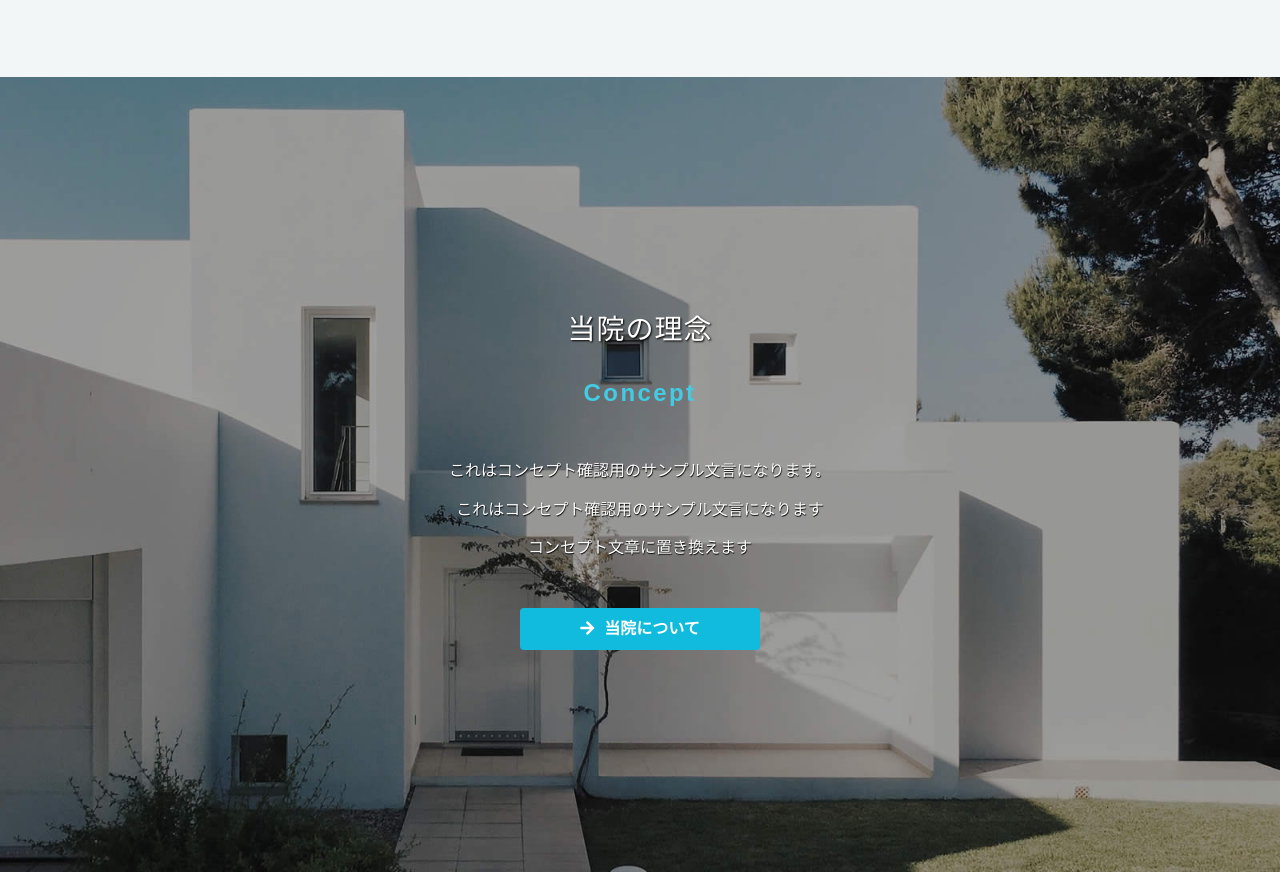
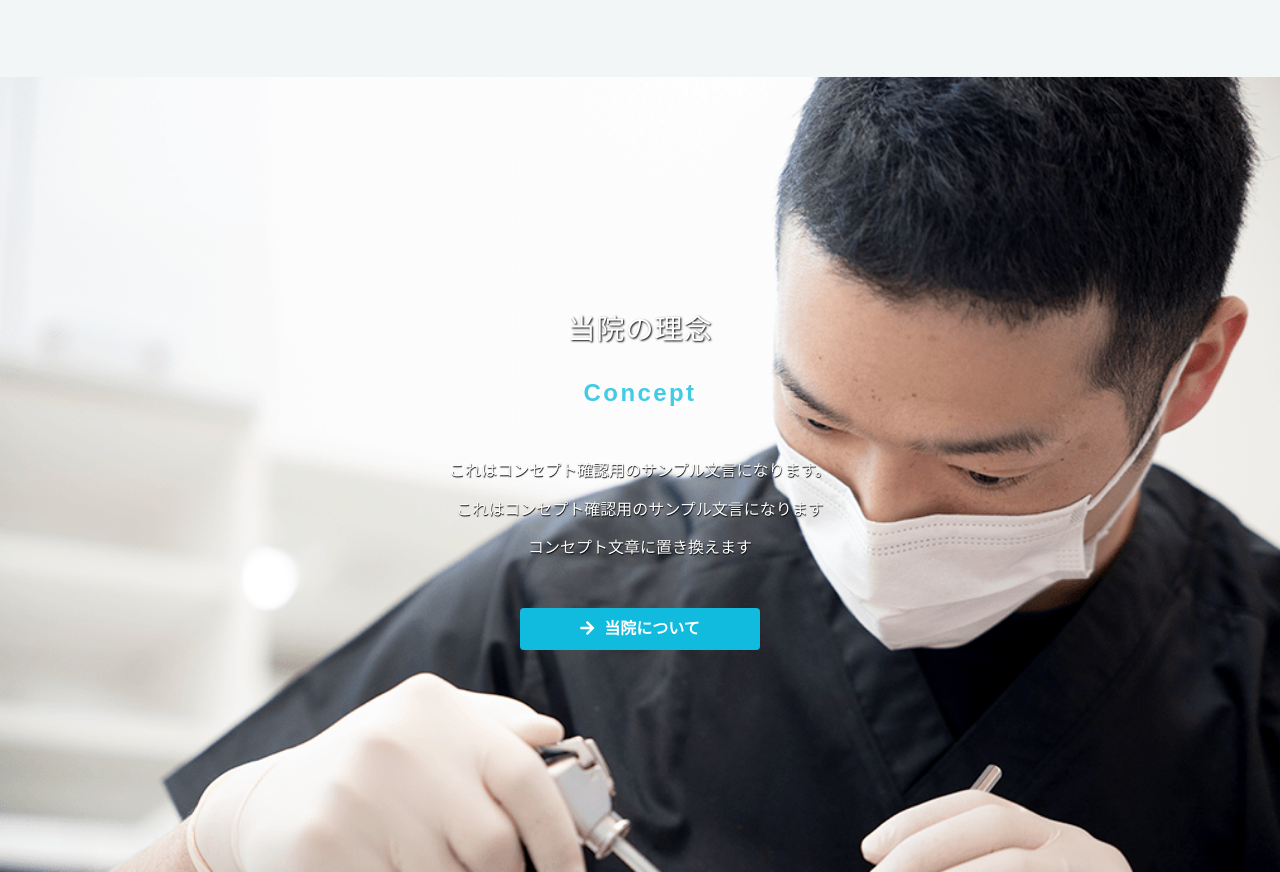
Before and after one commit to naitoyuma3230/saimon-hospital-origin, a website with bundled scripts: page index.html in a window 1280 px wide. Shown: the part 1453-2325 px from the top of the page. Built offline with nearby package versions, Linux system fonts and the light colour scheme; files whose address does not match are found by name; a web font is replaced by a local one.

Commit message:
bg-img修正

```diff
--- a/css/addstyle.styl
+++ b/css/addstyle.styl
@@ -14,7 +14,7 @@ md()
     {block}
 
 .obi_001
-  background-image: url(../img/demo-img/pic_concept01.png);
+  background-image: url(../img/demo-img/pic_concept01.png) !important
   & h2
     text-shadow: 1px 1px 2px black
     & span
```
Also changed, not shown: css/addstyle.css.
